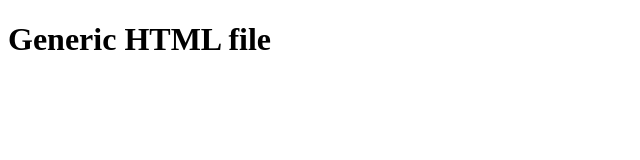
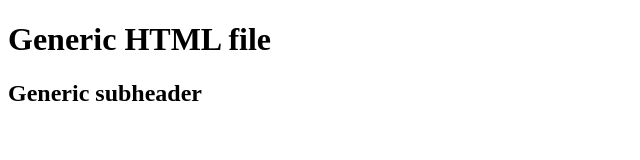
Before and after one commit to xenarris/bounce, a plain HTML site: page index.html in a window 1280 px wide. Shown: the whole page, without its empty margins (0-640 px from the left). Drawn offline with Linux system fonts and the light colour scheme.

Commit message:
Added h2 tag

```diff
--- a/index.html
+++ b/index.html
@@ -9,5 +9,7 @@
 </head>
 <body>
  <h1>Generic HTML file</h1>
+    <h2>Generic subheader</h2>
+
 </body>
 </html>
```
